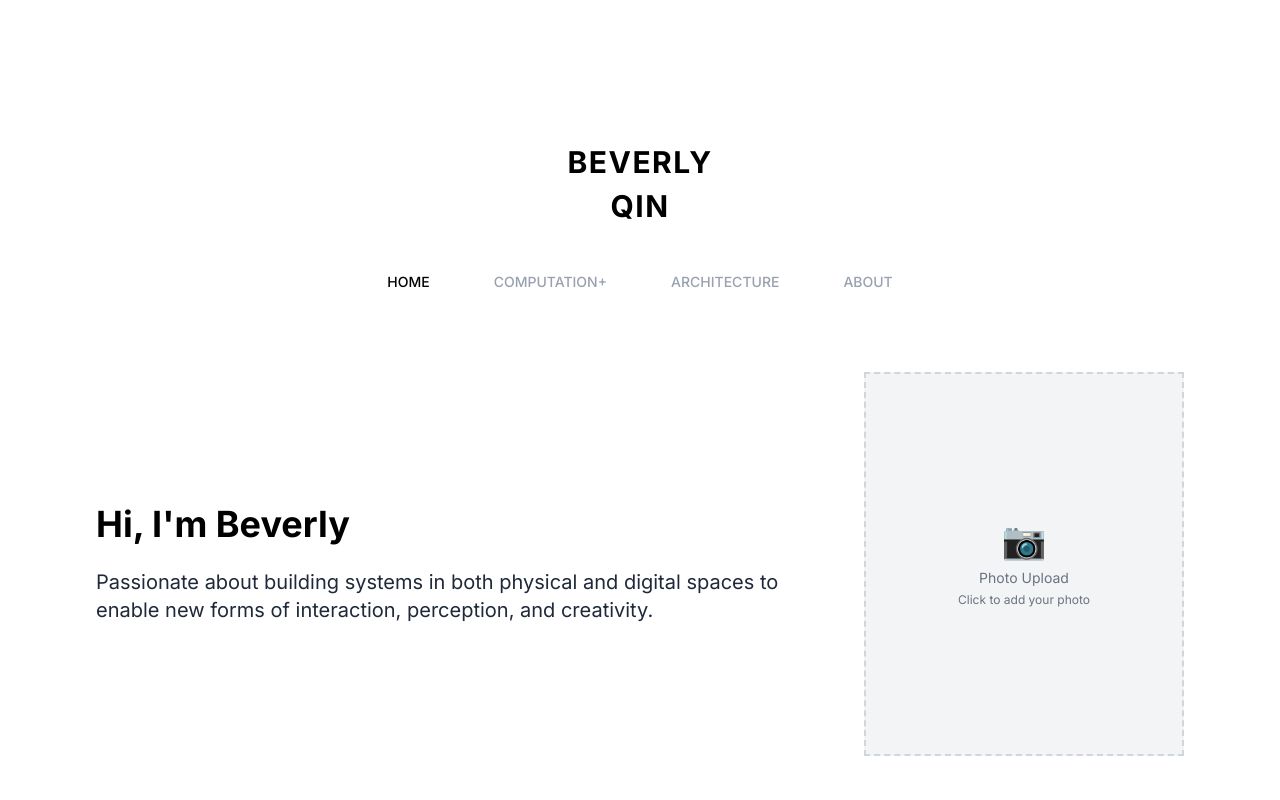
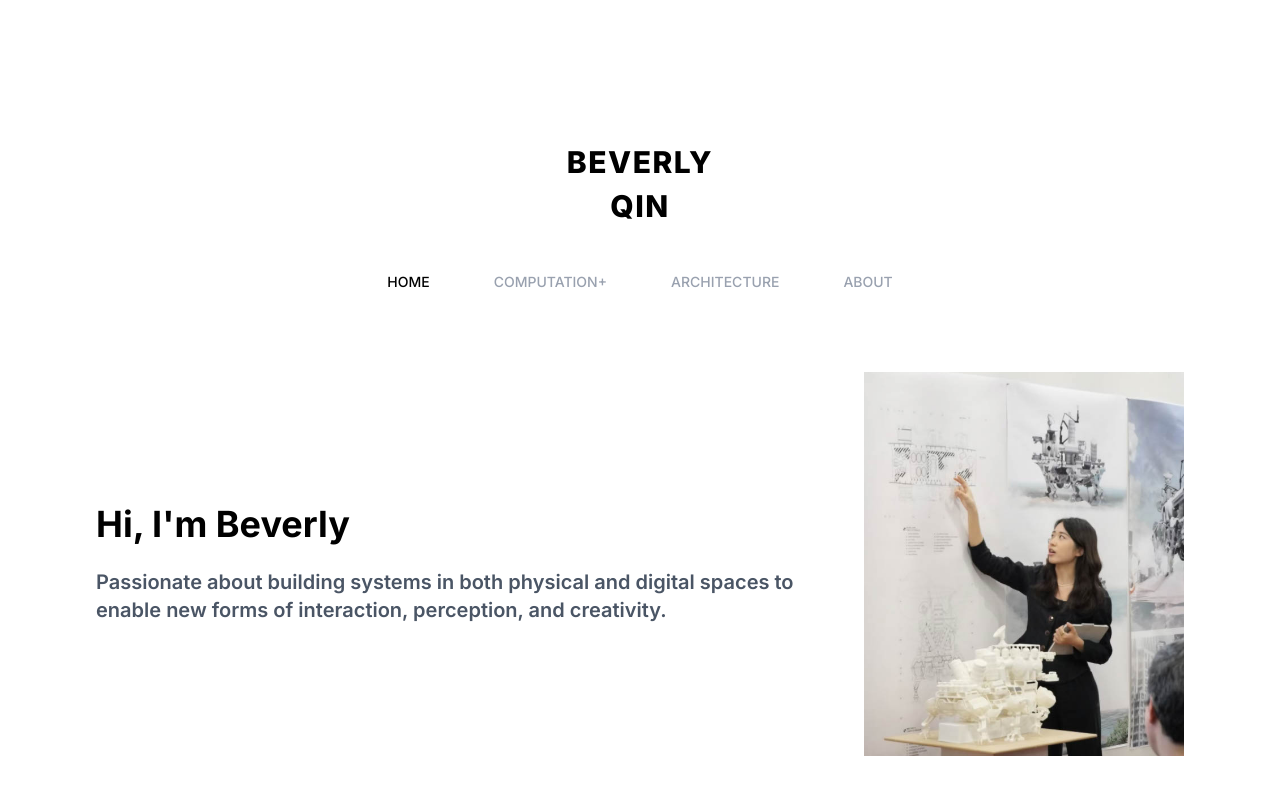
Before and after one commit to beverlyqin/portfolio-website, a Next.js app: page / in a window 1280 px wide. Shown: the top 800 px of the page. Built offline with nearby package versions, Linux system fonts and the light colour scheme.

Commit message:
Home intro polish: typography color tweak, stronger emphasis line, image zoom; header minor style sync

```diff
--- a/src/app/page.tsx
+++ b/src/app/page.tsx
@@ -1,5 +1,5 @@
 
-
+import Image from 'next/image';
 export default function Home() {
   return (
     <main className="min-h-screen bg-white">
@@ -13,9 +13,9 @@ export default function Home() {
             <h2 className="text-4xl font-bold text-black mb-6">
               Hi, I'm Beverly
             </h2>
-            <div className="space-y-10 text-base leading-relaxed text-gray-800">
+            <div className="space-y-10 text-base leading-relaxed text-gray-600">
 
-              <p className="text-xl md:text-xl">
+              <p className="text-xl md:text-xl font-semibold">
               Passionate about building systems in both physical and digital spaces to enable new forms of interaction, perception, and creativity.
               </p>
             </div>
@@ -23,12 +23,8 @@ export default function Home() {
 
           {/* Right Side - Image Holder */}
           <div className="flex justify-center lg:justify-end">
-            <div className="w-80 h-96 bg-gray-100 border-2 border-dashed border-gray-300 flex items-center justify-center">
-              <div className="text-center text-gray-500">
-                <div className="text-4xl mb-2">📷</div>
-                <p className="text-sm">Photo Upload</p>
-                <p className="text-xs mt-1">Click to add your photo</p>
-              </div>
+            <div className="w-80 h-96 bg-gray-100 relative overflow-hidden">
+              <Image src="/photo.jpg" alt="Beverly Qin" fill className="object-cover scale-140" priority />
             </div>
           </div>
         </div>
--- a/src/components/Header.tsx
+++ b/src/components/Header.tsx
@@ -11,7 +11,7 @@ export default function Header() {
     <header className="pt-36 pb-12">
       <div className="text-center">
         <Link href="/" className="inline-block">
-          <h1 className="text-3xl font-bold tracking-wider text-black mb-12">
+          <h1 className="text-3xl font-extrabold tracking-wider text-black mb-12">
             <span className="block">BEVERLY</span>
             <span className="block mt-2">QIN</span>
           </h1>
```
Also changed, not shown: public/photo.jpg (added).
